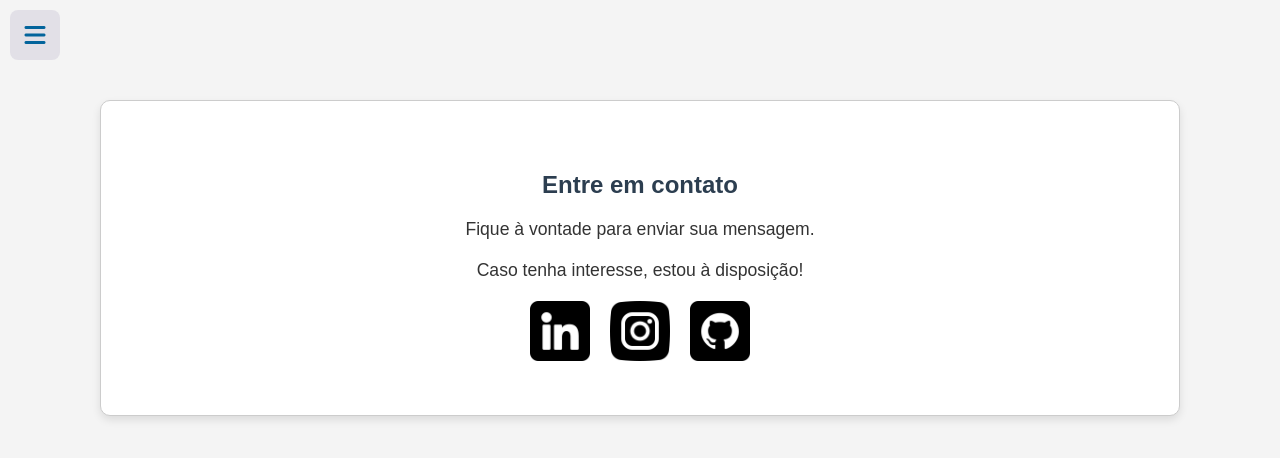
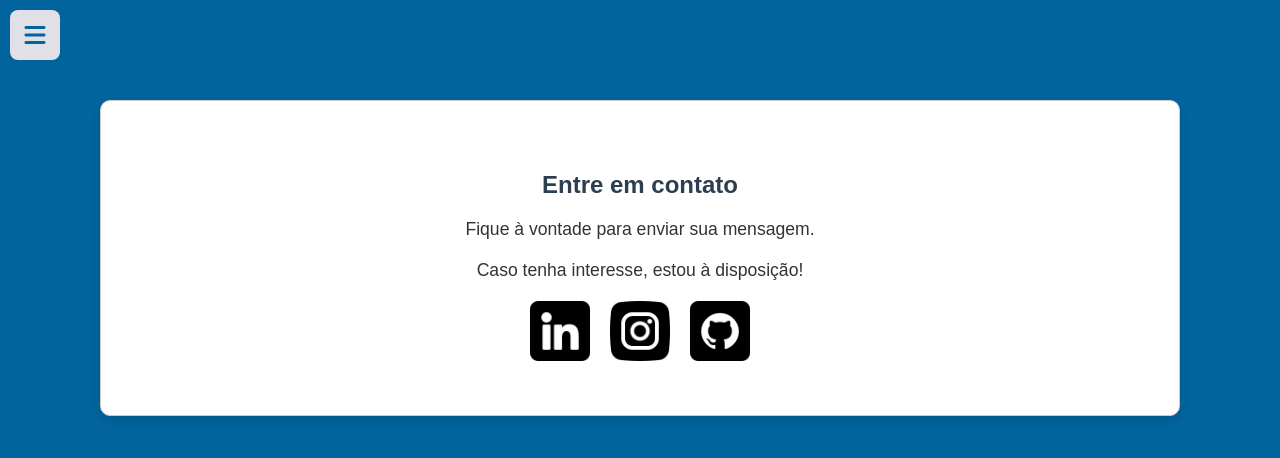
Before and after one commit to LucasLinsRL/portfolio_lucaslins, a plain HTML site: page html/contatos.html in a window 1280 px wide. Drawn offline with Linux system fonts and the light colour scheme.

Commit message:
Update contatos.css

```diff
--- a/css/contatos.css
+++ b/css/contatos.css
@@ -3,7 +3,7 @@ body {
     text-align: center;
     margin: 0;
     padding: 0;
-    background-color: #f4f4f4;
+    background-color: #02649c;
     color: #333;
   }
 
```
